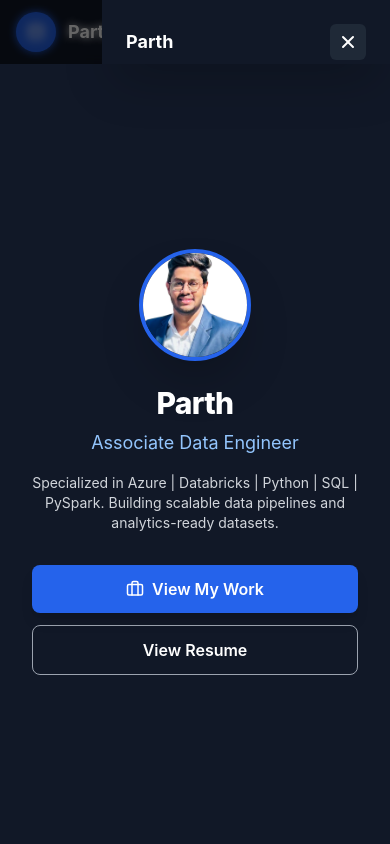
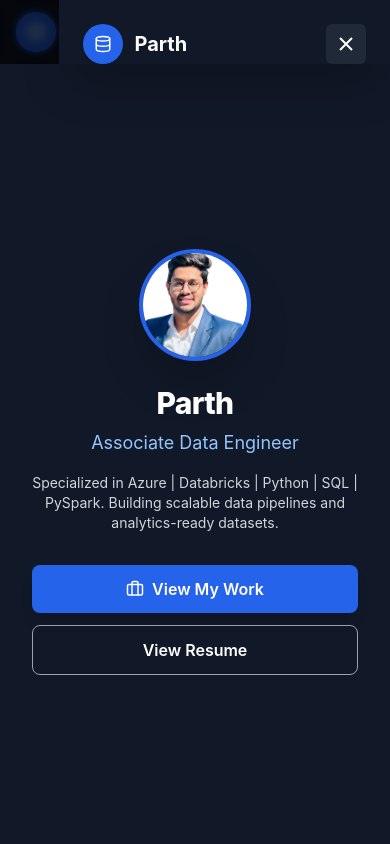
Before and after one commit to parthhhhh12/portfolio, a React (Create React App) app: page / in a window 390 px wide. Both pictures are taken after a click on the button "Open menu". Shown: the top 844 px of the page. Built offline with nearby package versions, Linux system fonts and the light colour scheme.

Commit message:
Modified for mobile watchers

```diff
--- a/src/App.js
+++ b/src/App.js
@@ -848,14 +848,26 @@ export default function App() {
 function MobileMenu({ onNavigate, activeSection, dark, setDark }) {
   const [open, setOpen] = useState(false);
 
+  // Prevent body scroll when menu is open
+  useEffect(() => {
+    if (open) {
+      document.body.style.overflow = 'hidden';
+    } else {
+      document.body.style.overflow = 'unset';
+    }
+    return () => {
+      document.body.style.overflow = 'unset';
+    };
+  }, [open]);
+
   return (
     <>
       <button
         onClick={() => setOpen(true)}
         aria-label="Open menu"
-        className="p-2 rounded-md bg-gray-800 text-white focus:outline-none focus:ring-2 focus:ring-blue-400 active:scale-95 transition-transform"
+        className="p-2.5 rounded-md bg-gray-800 text-white focus:outline-none focus:ring-2 focus:ring-blue-400 active:scale-95 transition-transform"
       >
-        <svg width="24" height="24" viewBox="0 0 24 24" fill="none" stroke="currentColor" strokeWidth="2" strokeLinecap="round" strokeLinejoin="round">
+        <svg width="28" height="28" viewBox="0 0 24 24" fill="none" stroke="currentColor" strokeWidth="2" strokeLinecap="round" strokeLinejoin="round">
           <line x1="3" y1="6" x2="21" y2="6" />
           <line x1="3" y1="12" x2="21" y2="12" />
           <line x1="3" y1="18" x2="21" y2="18" />
@@ -865,65 +877,87 @@ function MobileMenu({ onNavigate, activeSection, dark, setDark }) {
       <AnimatePresence>
         {open && (
           <>
+            {/* Backdrop */}
             <motion.div
               initial={{ opacity: 0 }}
               animate={{ opacity: 1 }}
               exit={{ opacity: 0 }}
               transition={{ duration: 0.2 }}
-              className="fixed inset-0 z-50 bg-black/60 backdrop-blur-sm"
+              className="fixed inset-0 z-[60] bg-black/70 backdrop-blur-sm"
               onClick={() => setOpen(false)}
-              role="dialog"
-              aria-modal="true"
             />
+
+            {/* Menu Panel */}
             <motion.div
               initial={{ x: "100%" }}
               animate={{ x: 0 }}
               exit={{ x: "100%" }}
-              transition={{ type: "tween", duration: 0.28 }}
-              className="fixed right-0 top-0 bottom-0 z-50 w-72 sm:w-80 bg-gray-900 p-6 shadow-2xl overflow-y-auto"
+              transition={{ type: "spring", damping: 25, stiffness: 200 }}
+              className="fixed right-0 top-0 bottom-0 z-[70] w-[85%] max-w-sm bg-gray-900 shadow-2xl overflow-y-auto"
             >
-              <div className="flex items-center justify-between mb-8">
-                <div className="font-bold text-lg">Parth</div>
+              {/* Header */}
+              <div className="flex items-center justify-between p-6 border-b border-gray-700">
+                <div className="flex items-center gap-3">
+                  <div className="w-10 h-10 bg-blue-600 rounded-full flex items-center justify-center shadow">
+                    <Database className="text-white" size={18} />
+                  </div>
+                  <span className="font-bold text-xl text-white">Parth</span>
+                </div>
                 <button
                   onClick={() => setOpen(false)}
                   aria-label="Close menu"
                   className="p-2 rounded-md bg-gray-800 hover:bg-gray-700 transition-colors active:scale-95"
                 >
-                  <svg width="20" height="20" viewBox="0 0 20 20" fill="currentColor">
-                    <path d="M4.293 4.293a1 1 0 011.414 0L10 8.586l4.293-4.293a1 1 0 111.414 1.414L11.414 10l4.293 4.293a1 1 0 01-1.414 1.414L10 11.414l-4.293 4.293a1 1 0 01-1.414-1.414L8.586 10 4.293 5.707a1 1 0 010-1.414z" />
+                  <svg width="24" height="24" viewBox="0 0 24 24" fill="none" stroke="currentColor" strokeWidth="2">
+                    <line x1="18" y1="6" x2="6" y2="18"></line>
+                    <line x1="6" y1="6" x2="18" y2="18"></line>
                   </svg>
                 </button>
               </div>
 
-              <nav className="flex flex-col gap-2 mb-8">
-                {["home", "about", "skills", "projects", "certifications", "contact"].map((s) => (
-                  <button
-                    key={s}
+              {/* Navigation Links */}
+              <nav className="flex flex-col p-4 gap-2">
+                {["home", "about", "skills", "projects", "certifications", "contact"].map((section) => (
+                  <motion.button
+                    key={section}
                     onClick={() => {
-                      onNavigate(s);
+                      onNavigate(section);
                       setOpen(false);
                     }}
-                    className={`text-left py-3 px-4 rounded-lg capitalize transition-all active:scale-98 ${
-                      activeSection === s
-                        ? "bg-blue-600 text-white font-semibold"
-                        : "text-gray-300 hover:bg-gray-800"
+                    className={`text-left py-4 px-5 rounded-xl capitalize transition-all font-medium text-lg ${
+                      activeSection === section
+                        ? "bg-blue-600 text-white shadow-lg"
+                        : "text-gray-300 hover:bg-gray-800 active:bg-gray-750"
                     }`}
+                    whileTap={{ scale: 0.98 }}
                   >
-                    {s}
-                  </button>
+                    {section}
+                  </motion.button>
                 ))}
               </nav>
 
-              <div className="pt-6 border-t border-gray-700">
-                <label className="flex items-center gap-3 cursor-pointer">
+              {/* Dark Mode Toggle */}
+              <div className="p-6 border-t border-gray-700 mt-4">
+                <label className="flex items-center gap-4 cursor-pointer p-3 rounded-lg hover:bg-gray-800 transition-colors">
+                  <div className="relative">
                     <input
                       type="checkbox"
                       checked={dark}
                       onChange={() => setDark((d) => !d)}
-                    className="w-5 h-5 rounded bg-gray-800 border-gray-600 text-blue-600 focus:ring-2 focus:ring-blue-400"
+                      className="sr-only peer"
                     />
-                  <span className="text-gray-300">Dark mode</span>
+                    <div className="w-12 h-6 bg-gray-700 rounded-full peer peer-checked:bg-blue-600 transition-colors"></div>
+                    <div className="absolute left-1 top-1 w-4 h-4 bg-white rounded-full transition-transform peer-checked:translate-x-6"></div>
+                  </div>
+                  <span className="text-gray-300 font-medium">Dark Mode</span>
+                  {dark ? <Moon size={18} className="text-blue-400" /> : <Sun size={18} className="text-yellow-400" />}
                 </label>
+              </div>
+
+              {/* Footer in Menu */}
+              <div className="p-6 text-center text-sm text-gray-500 border-t border-gray-700 mt-auto">
+                <p>© 2025 Parth</p>
+                <p className="mt-1">Data Engineer</p>
               </div>
             </motion.div>
           </>
```
Lines whose indentation alone changed are shown as unchanged.
